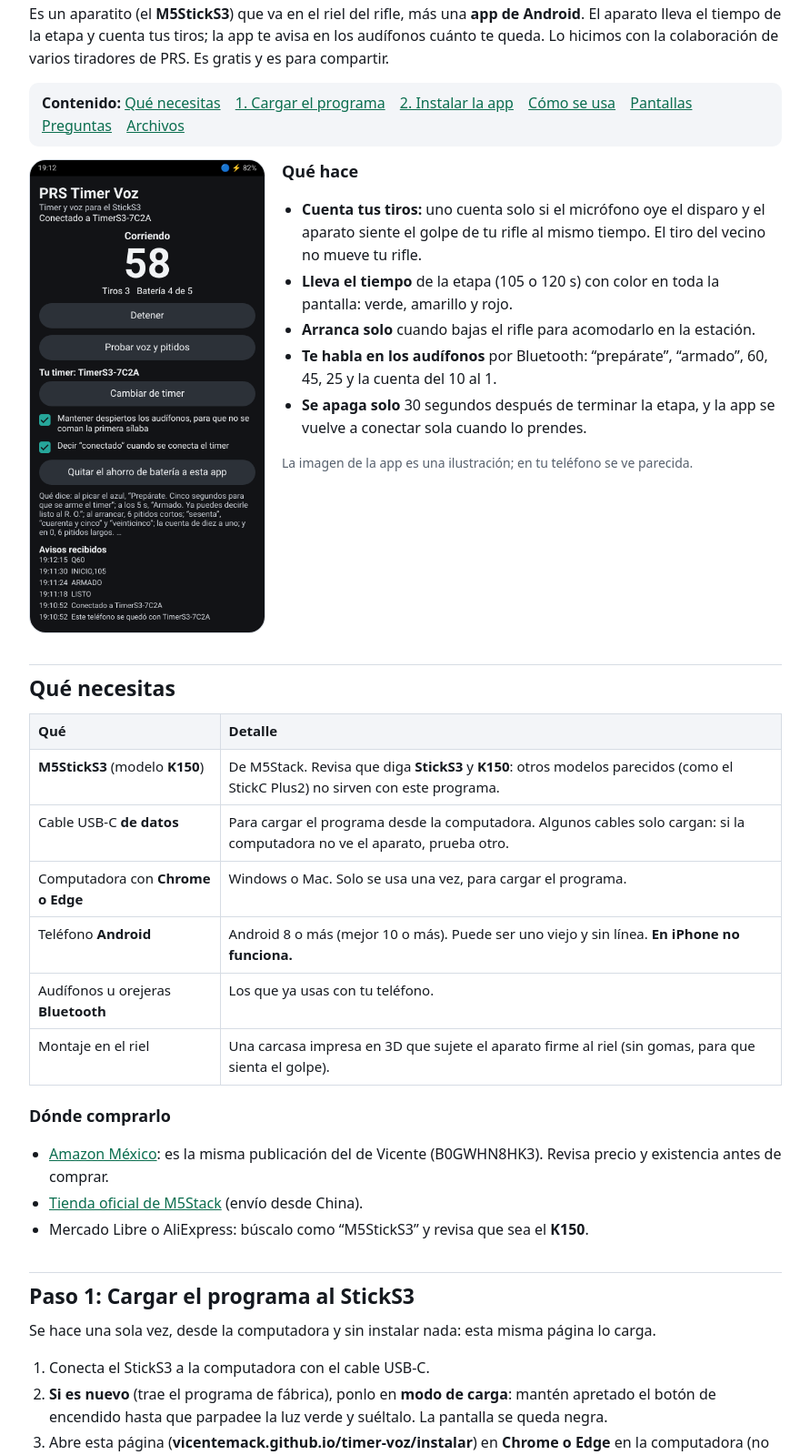
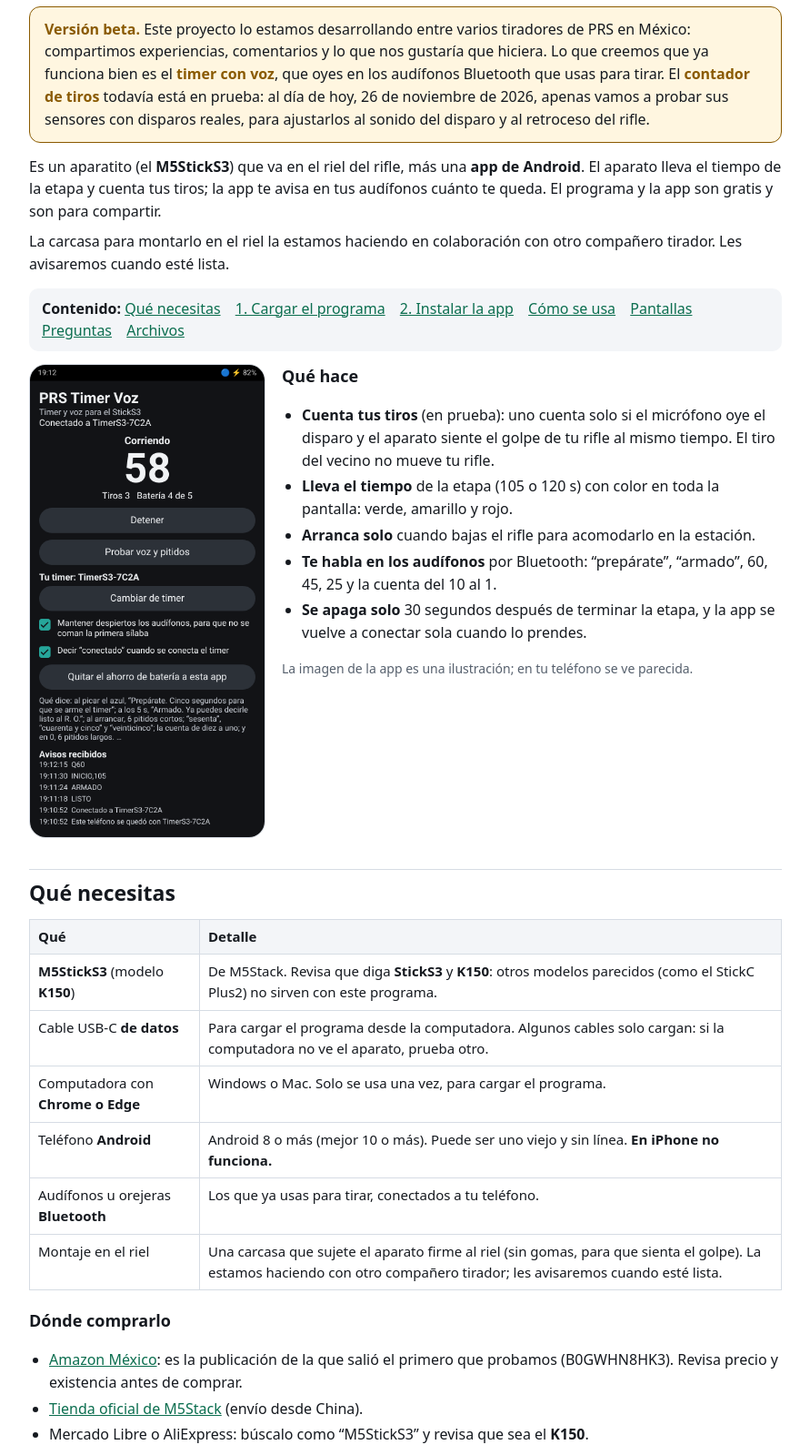
Before and after one commit to vicentemack/timer-voz, a plain HTML site: page instalar/index.html in a window 1280 px wide. Shown: the part 116-1715 px from the top of the page at 91% size, without its empty margins (194-1085 px from the left). Drawn offline with Linux system fonts and the light colour scheme.

Commit message:
Instructivo: version beta hecha entre tiradores de PRS, sin nombres; PDF v3
- Introduccion: version beta desarrollada entre varios tiradores de PRS en Mexico;
  el timer con voz es lo que ya funciona; el contador de tiros esta en prueba.
- La carcasa se hace en colaboracion con otro companero tirador.
- Sin el nombre del autor ni "hecho con Claude".

Co-Authored-By: Claude Opus 5.5 <noreply@anthropic.com>
Claude-Session: https://claude.ai/code/session_01Uyye5Sn8uJft2jQ2DYdVCp

```diff
--- a/instalar/index.html
+++ b/instalar/index.html
@@ -49,6 +49,7 @@
     .solo-impreso { display: block; }
     h2, h3 { break-after: avoid; } table, .caja, .aviso, .dos { break-inside: avoid; }
     main { padding-top: 0; }
+    .dos { grid-template-columns: 170px 1fr; gap: 14px; }
   }
 </style>
 </head>
@@ -56,7 +57,9 @@
 <main>
   <h1>PRS Timer Voz</h1>
   <p class="sub">Timer y contador de tiros que te dice el tiempo en tus audífonos. Para PRS22 y NRL22.</p>
-  <p>Es un aparatito (el <b>M5StickS3</b>) que va en el riel del rifle, más una <b>app de Android</b>. El aparato lleva el tiempo de la etapa y cuenta tus tiros; la app te avisa en los audífonos cuánto te queda. Lo hicimos con la colaboración de varios tiradores de PRS. Es gratis y es para compartir.</p>
+  <div class="aviso"><b>Versión beta.</b> Este proyecto lo estamos desarrollando entre varios tiradores de PRS en México: compartimos experiencias, comentarios y lo que nos gustaría que hiciera. Lo que creemos que ya funciona bien es el <b>timer con voz</b>, que oyes en los audífonos Bluetooth que usas para tirar. El <b>contador de tiros</b> todavía está en prueba: al día de hoy, 26 de noviembre de 2026, apenas vamos a probar sus sensores con disparos reales, para ajustarlos al sonido del disparo y al retroceso del rifle.</div>
+  <p>Es un aparatito (el <b>M5StickS3</b>) que va en el riel del rifle, más una <b>app de Android</b>. El aparato lleva el tiempo de la etapa y cuenta tus tiros; la app te avisa en tus audífonos cuánto te queda. El programa y la app son gratis y son para compartir.</p>
+  <p>La carcasa para montarlo en el riel la estamos haciendo en colaboración con otro compañero tirador. Les avisaremos cuando esté lista.</p>
 
   <div class="indice no-impreso">
     <b>Contenido:</b>
@@ -74,7 +77,7 @@
     <div>
       <h3 style="margin-top:0">Qué hace</h3>
       <ul>
-        <li><b>Cuenta tus tiros:</b> uno cuenta solo si el micrófono oye el disparo y el aparato siente el golpe de tu rifle al mismo tiempo. El tiro del vecino no mueve tu rifle.</li>
+        <li><b>Cuenta tus tiros</b> (en prueba): uno cuenta solo si el micrófono oye el disparo y el aparato siente el golpe de tu rifle al mismo tiempo. El tiro del vecino no mueve tu rifle.</li>
         <li><b>Lleva el tiempo</b> de la etapa (105 o 120 s) con color en toda la pantalla: verde, amarillo y rojo.</li>
         <li><b>Arranca solo</b> cuando bajas el rifle para acomodarlo en la estación.</li>
         <li><b>Te habla en los audífonos</b> por Bluetooth: “prepárate”, “armado”, 60, 45, 25 y la cuenta del 10 al 1.</li>
@@ -91,12 +94,12 @@
     <tr><td>Cable USB-C <b>de datos</b></td><td>Para cargar el programa desde la computadora. Algunos cables solo cargan: si la computadora no ve el aparato, prueba otro.</td></tr>
     <tr><td>Computadora con <b>Chrome o Edge</b></td><td>Windows o Mac. Solo se usa una vez, para cargar el programa.</td></tr>
     <tr><td>Teléfono <b>Android</b></td><td>Android 8 o más (mejor 10 o más). Puede ser uno viejo y sin línea. <b>En iPhone no funciona.</b></td></tr>
-    <tr><td>Audífonos u orejeras <b>Bluetooth</b></td><td>Los que ya usas con tu teléfono.</td></tr>
-    <tr><td>Montaje en el riel</td><td>Una carcasa impresa en 3D que sujete el aparato firme al riel (sin gomas, para que sienta el golpe).</td></tr>
+    <tr><td>Audífonos u orejeras <b>Bluetooth</b></td><td>Los que ya usas para tirar, conectados a tu teléfono.</td></tr>
+    <tr><td>Montaje en el riel</td><td>Una carcasa que sujete el aparato firme al riel (sin gomas, para que sienta el golpe). La estamos haciendo con otro compañero tirador; les avisaremos cuando esté lista.</td></tr>
   </table>
   <h3>Dónde comprarlo</h3>
   <ul>
-    <li><a href="https://www.amazon.com.mx/M5Stack-Official-M5StickS3-ESP32S3-desarrollo/dp/B0GWHN8HK3">Amazon México</a>: es la misma publicación del de Vicente (B0GWHN8HK3). Revisa precio y existencia antes de comprar.</li>
+    <li><a href="https://www.amazon.com.mx/M5Stack-Official-M5StickS3-ESP32S3-desarrollo/dp/B0GWHN8HK3">Amazon México</a>: es la publicación de la que salió el primero que probamos (B0GWHN8HK3). Revisa precio y existencia antes de comprar.</li>
     <li><a href="https://shop.m5stack.com/products/m5sticks3-esp32s3-mini-iot-dev-kit">Tienda oficial de M5Stack</a> (envío desde China).</li>
     <li>Mercado Libre o AliExpress: búscalo como “M5StickS3” y revisa que sea el <b>K150</b>.</li>
   </ul>
@@ -197,7 +200,7 @@
   </ul>
 
   <h2 id="preguntas">Preguntas y avisos</h2>
-  <div class="aviso"><b>Es un prototipo.</b> Funciona en casa; <b>todavía no se prueba con tiros reales</b> ni en un match. Úsalo primero en entrenamientos.</div>
+  <div class="aviso"><b>Es una versión beta.</b> El timer con voz es lo que creemos que ya funciona bien; el <b>contador de tiros todavía no se ajusta con tiros reales</b> ni se ha usado en un match. Úsalo primero en entrenamientos.</div>
   <ul>
     <li><b>¿Lo puedo usar en un match?</b> El tiempo oficial es el del RO. El StickS3 es solo una referencia para ti, y arranca cuando bajas el rifle, un poco después de la señal del RO. Pregunta al director de match antes de usarlo.</li>
     <li><b>¿Se pelea con mi Kestrel o mi app de balística?</b> No se ha probado todo junto en el mismo teléfono. Haz una etapa de prueba con todo conectado; si hay cortes, usa un teléfono para el timer y otro para la balística.</li>
@@ -219,7 +222,7 @@
     <li><a href="https://drive.google.com/drive/folders/1an5J0CpKaEJ-mXKpKTHvsj7ES79j6TT6">Carpeta en Google Drive</a> (solo para descargar)</li>
     <li><a href="https://github.com/vicentemack/timer-voz">Código en GitHub</a> (programa, app y páginas)</li>
   </ul>
-  <p class="nota">PRS Timer Voz · 26 de noviembre de 2026</p>
+  <p class="nota">PRS Timer Voz · versión beta · 26 de noviembre de 2026</p>
 </main>
 </body>
 </html>
```
